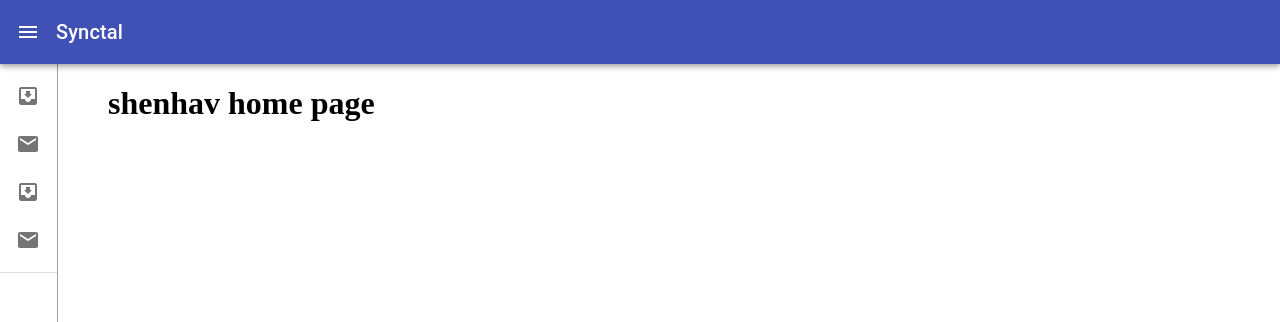
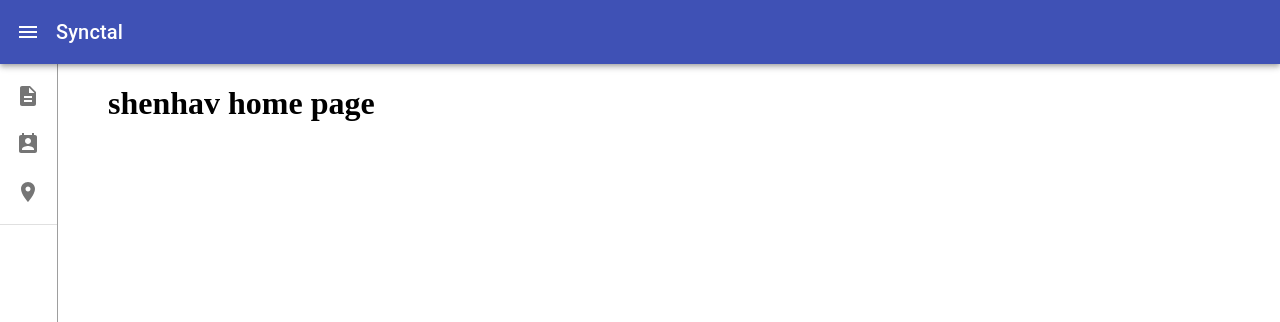
Before and after one commit to ShenhavMeshulam/synctal, a React app in the folder client/: page / in a window 1280 px wide. Shown: the top 322 px of the page. Built offline with nearby package versions, Linux system fonts and the light colour scheme.

Commit message:
feat(adding-menu-icons)

```diff
--- a/client/src/app/components/Menu.js
+++ b/client/src/app/components/Menu.js
@@ -1,15 +1,15 @@
 import React from 'react';
 import clsx from 'clsx';
-import { makeStyles, useTheme } from '@material-ui/core/styles';
+import { makeStyles } from '@material-ui/core/styles';
 import Box from '@material-ui/core/Box';
 import List from '@material-ui/core/List';
 import ListItem from '@material-ui/core/ListItem';
 import ListItemIcon from '@material-ui/core/ListItemIcon';
 import ListItemText from '@material-ui/core/ListItemText';
-import InboxIcon from '@material-ui/icons/MoveToInbox';
-import MailIcon from '@material-ui/icons/Mail';
 import Divider from '@material-ui/core/Divider';
-
+import DescriptionIcon from '@material-ui/icons/Description';
+import PermContactCalendarIcon from '@material-ui/icons/PermContactCalendar';
+import PlaceIcon from '@material-ui/icons/Place';
 
 const drawerWidth = 240;
 
@@ -40,8 +40,21 @@ const useStyles = makeStyles(theme => ({
 
 export default ({ isOpen }) => {
   const classes = useStyles();
-  console.log(isOpen);
-
+  const menuItems = [
+    {
+      text: 'Work logs',
+      icon: <DescriptionIcon />
+    },
+    {
+      text: 'Workers',
+      icon: <PermContactCalendarIcon />
+    },
+    {
+      text: 'Work places',
+      icon: <PlaceIcon />
+    },
+  ]
+  console.log({ menuItems })
   return (
     <Box
       className={clsx(classes.drawer, {
@@ -50,10 +63,12 @@ export default ({ isOpen }) => {
       })}
     >
       <List>
-        {['Inbox', 'Starred', 'Send email', 'Drafts'].map((text, index) => (
-          <ListItem button key={text}>
-            <ListItemIcon>{index % 2 === 0 ? <InboxIcon /> : <MailIcon />}</ListItemIcon>
-            <ListItemText primary={text} />
+        {menuItems.map((menuItem, index) => (
+          <ListItem button key={menuItem.text}>
+            <ListItemIcon>
+              {menuItem.icon}
+            </ListItemIcon>
+            <ListItemText primary={menuItem.text} />
           </ListItem>
         ))}
       </List>
```
